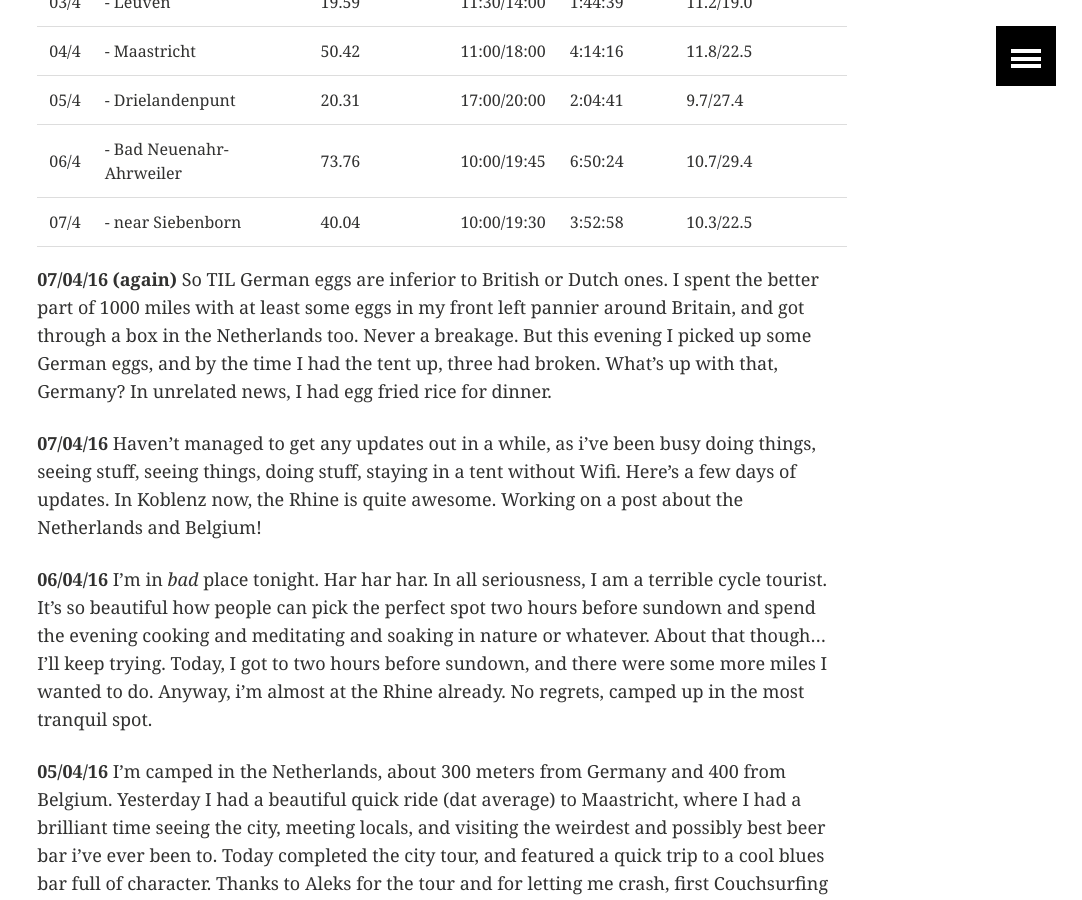
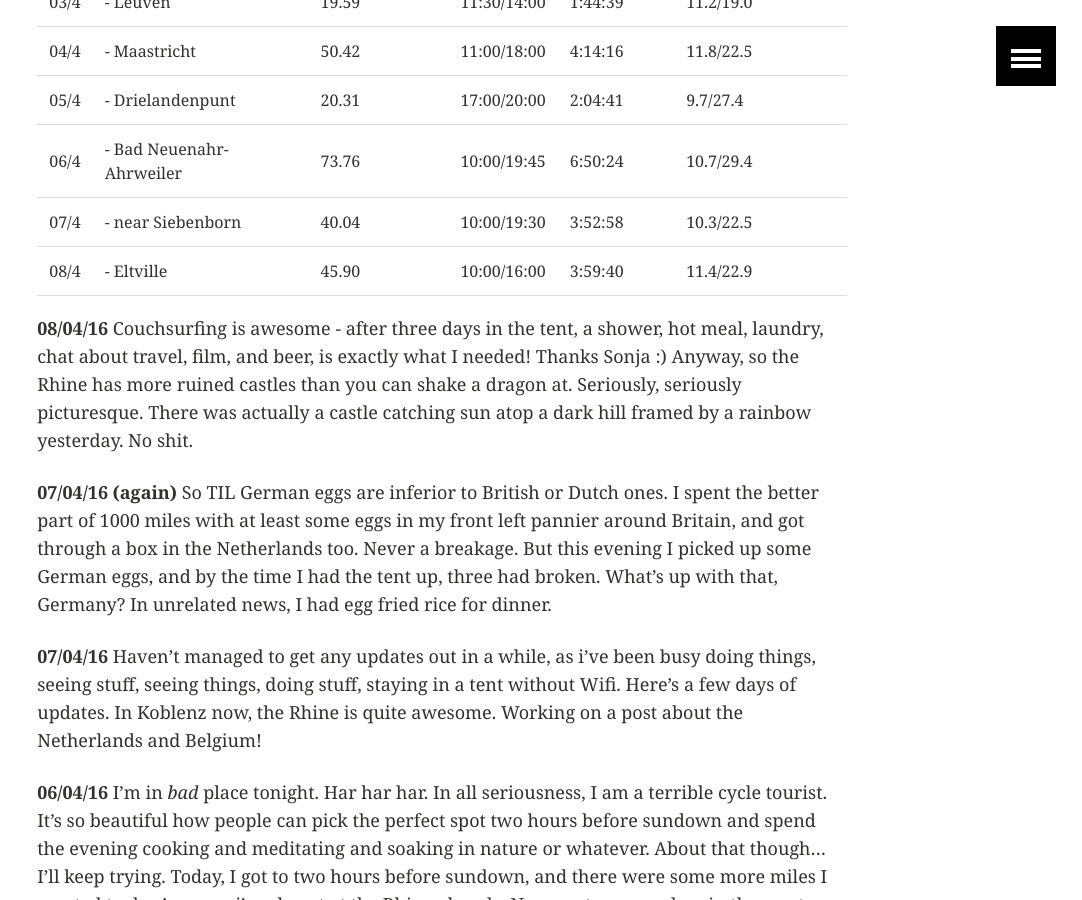
Before and after one commit to ArthurStart/git-blog, a Jekyll site: the page built from _posts/touring/2016-03-24-Quick-Update.md, in a window 1280 px wide and 900 px high, scrolled down 852 px. Shown: the whole window, without its empty margins (198-1280 px from the left). Built offline with Jekyll 4.4.1, drawn with Linux system fonts in a browser that asks for light colours; comment, search, counter and statistics services are not loaded; some of the changed text lies outside the part shown.

Commit message:
Update from Eltville

```diff
--- a/_posts/touring/2016-03-24-Quick-Update.md
+++ b/_posts/touring/2016-03-24-Quick-Update.md
@@ -25,6 +25,10 @@ image:
 | 05/4 | - Drielandenpunt       | 20.31 | 17:00/20:00 | 2:04:41 |  9.7/27.4 |
 | 06/4 | - Bad Neuenahr-Ahrweiler | 73.76 | 10:00/19:45 | 6:50:24 | 10.7/29.4 |
 | 07/4 | - near Siebenborn      | 40.04 | 10:00/19:30 | 3:52:58 | 10.3/22.5 |
+| 08/4 | - Eltville             | 45.90 | 10:00/16:00 | 3:59:40 | 11.4/22.9 |
+
+**08/04/16**
+Couchsurfing is awesome - after three days in the tent, a shower, hot meal, laundry, chat about travel, film, and beer, is exactly what I needed! Thanks Sonja :) Anyway, so the Rhine has more ruined castles than you can shake a dragon at. Seriously, seriously picturesque. There was actually a castle catching sun atop a dark hill framed by a rainbow yesterday. No shit.
 
 **07/04/16 (again)**
 So TIL German eggs are inferior to British or Dutch ones. I spent the better part of 1000 miles with at least some eggs in my front left pannier around Britain, and got through a box in the Netherlands too. Never a breakage. But this evening I picked up some German eggs, and by the time I had the tent up, three had broken. What's up with that, Germany? In unrelated news, I had egg fried rice for dinner.
@@ -72,6 +76,6 @@ Yesterday I had a nice relaxed ride to St Andrews where I took a bit of a rest d
 **25/03/16**
 Day 2 done. Really tough day today. The distance is on the long side for starting out, but what really kills is the headwind. Spent most of the day exhausting myself while barely crawling forward. Anyway, I made it to Dundee when Stef has kindly put me up for tonight. Looks like the wind is keeping up for the next few days so I might be changing plans. I spent some of the long day composing haikus:
 
-Fuck right off headwind,
+Fuck right off headwind.
 Except when hair blows in my face,
 Tailwind is cooler.
```
